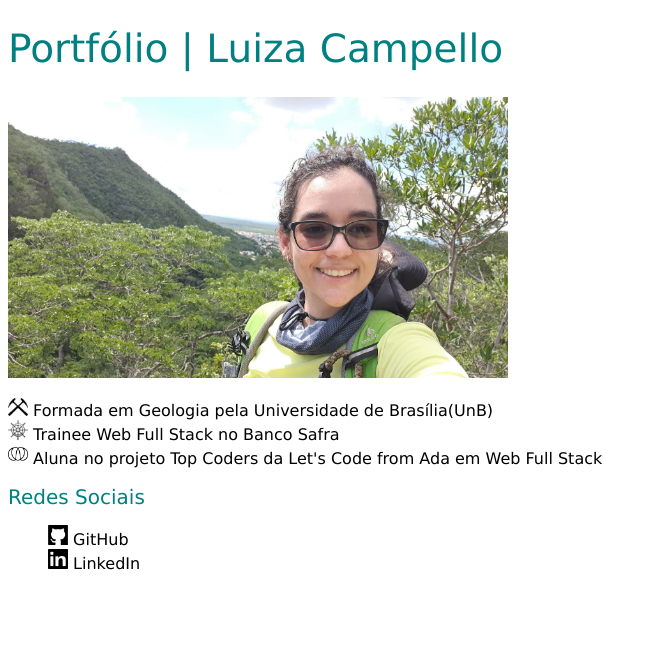
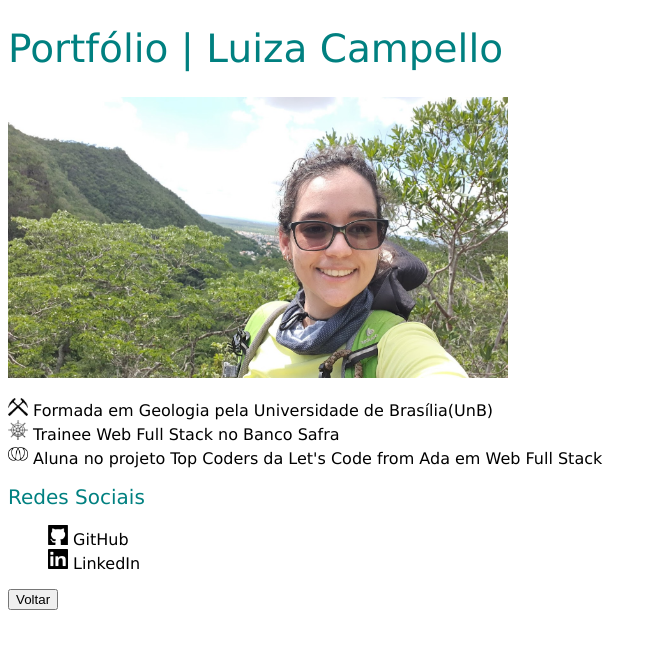
Before and after one commit to luizacampello/Atividades_M08_LetsCode, a plain HTML site: page desafios/desafio03/desafio03.html in a window 1280 px wide. Shown: the whole page, without its empty margins (0-656 px from the left). Drawn offline with Linux system fonts and the light colour scheme.

Commit message:
add return button to desafio03

```diff
--- a/desafios/desafio03/desafio03.html
+++ b/desafios/desafio03/desafio03.html
@@ -37,6 +37,10 @@
                 </dd>
             </dl>
         </section>
+
+        <form>
+            <input type="button" value="Voltar" onclick="history.back()">
+        </form>
     </main>
 
 </body>
```
